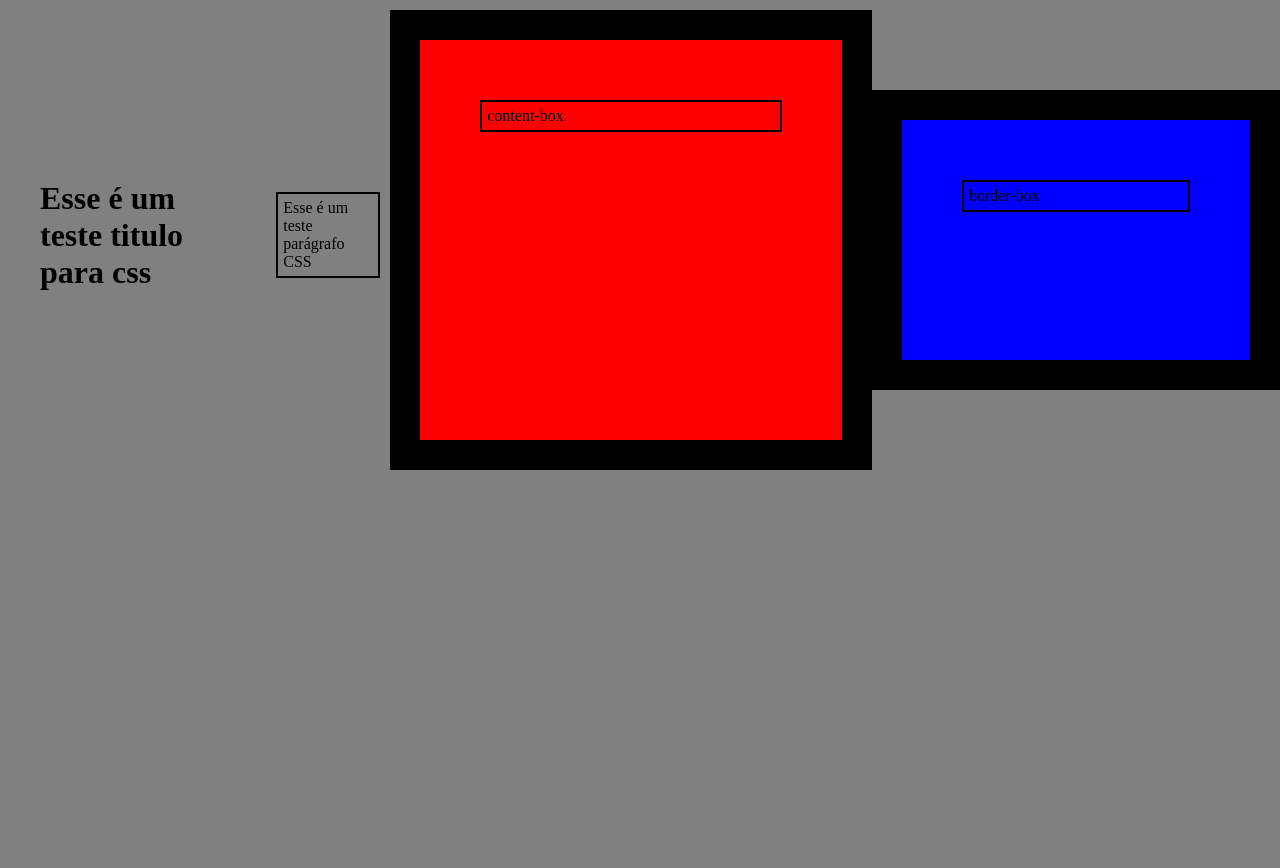
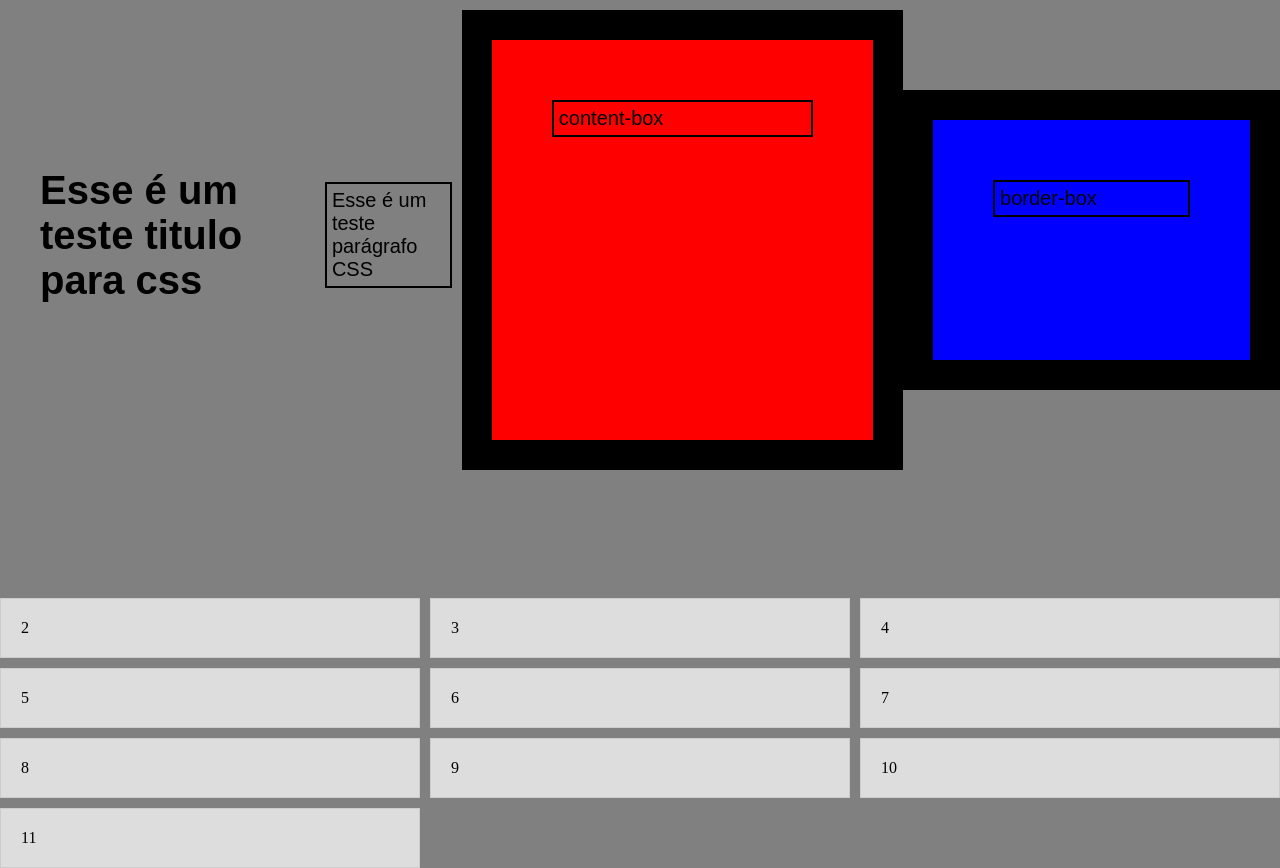
Before and after one commit to FellipeBarnabe/Testes_HTML-CSS, a plain HTML site: page index.html in a window 1280 px wide. Before the commit the page ends 800 px from the top, so only its background shows below. Drawn offline with Linux system fonts and the light colour scheme.

Commit message:
adicionandoContainer

```diff
--- a/index.html
+++ b/index.html
@@ -19,7 +19,18 @@
         </main>
 
         <section>
-
+            <div class="container">
+            <div class="item  item-1">2</div>
+            <div class="item 2">3</div>
+            <div class="item 3">4</div>
+            <div class="item 4">5</div>
+            <div class="item 5">6</div>
+            <div class="item 6">7</div>
+            <div class="item 7">8</div>
+            <div class="item 8">9</div>
+            <div class="item 9">10</div>
+            <div class="item 10">11</div>
+            </div>
         </section>
     </body>
     </html>
--- a/style.css
+++ b/style.css
@@ -1,3 +1,5 @@
+@import url('https://fonts.googleapis.com/css2?family=Roboto&display=swap');
+
 *{
     margin: 0;
     padding: 0;
@@ -20,6 +22,11 @@ body{
 
     background-color: grey;
 
+}
+
+.apresentacao{
+    font-size: 20px;
+    font-family: 'robot', sans-serif ;
 }
 
 .box-1{
@@ -46,3 +53,15 @@ body{
     display: flex;
     align-items: center;
 }
+
+.container {
+  display: grid;
+  grid-template-columns: repeat(3, 1fr);
+  gap: 10px;
+  margin-top: 10%;
+}
+.container > div {
+  background-color: #ddd;
+  padding: 20px;
+  border: 1px solid #ccc;
+}
```
Lines whose indentation alone changed are shown as unchanged.
